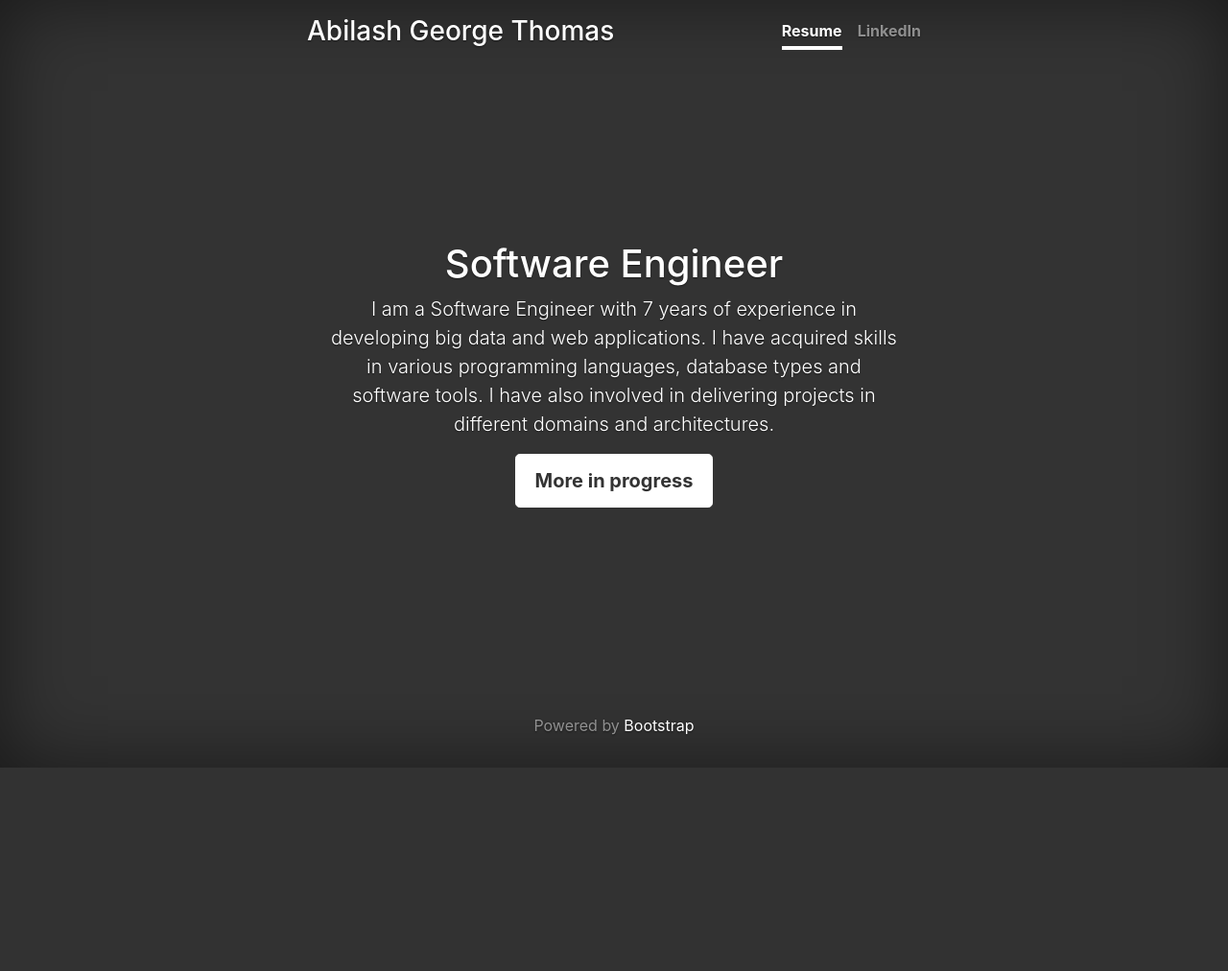
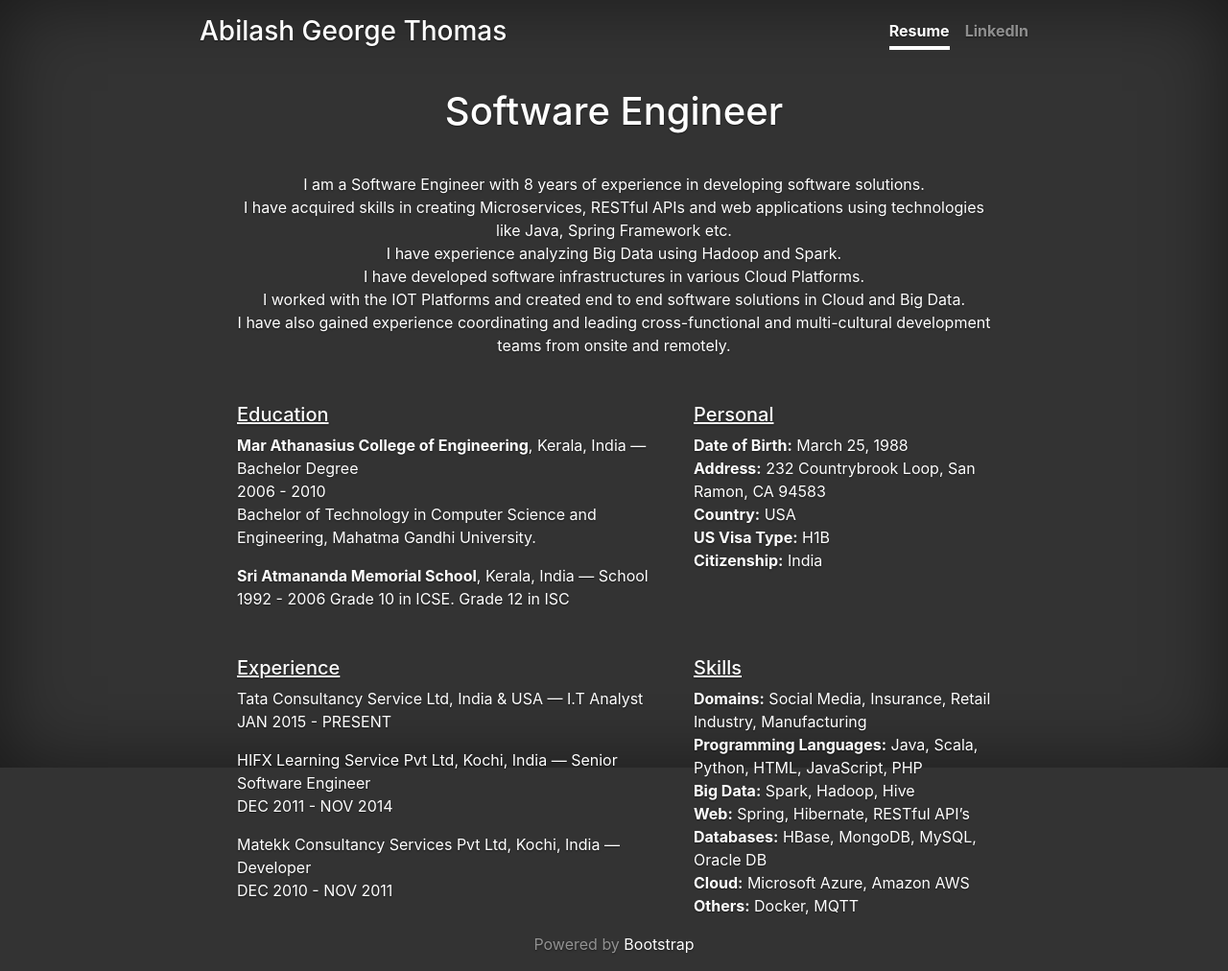
Before and after one commit to abilashgt/profilephp, a PHP site: page /index.html in a window 1280 px wide. Shown: the whole page at 96% size. Before the commit the page ends 800 px from the top, so only its background shows below. Run offline with PHP 8.4, Linux system fonts and the light colour scheme.

Commit message:
update with personal details, education, experience and skills

```diff
--- a/cover.css
+++ b/cover.css
@@ -39,7 +39,7 @@ body {
 }
 
 .cover-container {
-  max-width: 42em;
+  max-width: 56em;
 }
 
 
--- a/index.html
+++ b/index.html
@@ -14,6 +14,9 @@
 
     <!-- Custom styles for this template -->
     <link href="cover.css" rel="stylesheet">
+
+    <!-- Custom styles for this template -->
+    <link href="style.css" rel="stylesheet">
   </head>
 
   <body class="text-center">
@@ -30,15 +33,77 @@
       </header>
 
       <main role="main" class="inner cover">
-        <h1 class="cover-heading">Software Engineer</h1>
-        <p class="lead">
-          I am a  Software Engineer with 7 years of experience in developing big data and web applications.
-          I have acquired skills in various programming languages, database types and software tools.
-          I have also involved in delivering projects in different domains and architectures.
-        </p>
-        <p class="lead">
-          <a href="#" class="btn btn-lg btn-secondary">More in progress</a>
-        </p>
+        <h1 class="cover-heading" style="margin: 1em 0">Software Engineer</h1>
+
+        <div class="container">
+          <div class="row">
+            <div class="col-lg-12 col-md-12 col-sm-12 col-xs-12">
+              <ul class="list-unstyled">
+                <li>I am a Software Engineer with 8 years of experience in developing software solutions.</li>
+                <li>I have acquired skills in creating Microservices, RESTful APIs and web applications using technologies like Java, Spring Framework etc.</li>
+                <li>I have experience analyzing Big Data using Hadoop and Spark.</li>
+                <li>I have developed software infrastructures in various Cloud Platforms.</li>
+                <li>I worked with the IOT Platforms and created end to end software solutions in Cloud and Big Data.</li>
+                <li>I have also gained experience coordinating and leading cross-functional and multi-cultural development teams from onsite and remotely.</li>
+              </ul>
+            </div>
+          </div>
+
+          <div class="row" style="margin-top: 2em">
+            <div class="col-lg-7 col-md-7 col-sm-7 col-xs-7 text-align-left">
+              <h5>Education</h5>
+              <p>
+                <b>Mar Athanasius College of Engineering</b>, Kerala, India — Bachelor Degree <br />
+                2006 - 2010 <br />
+                Bachelor of Technology in Computer Science and Engineering, Mahatma Gandhi University.
+              </p>
+              <p>
+                <b>Sri Atmananda Memorial School</b>, Kerala, India — School 1992 - 2006
+                Grade 10 in ICSE. Grade 12 in ISC
+              </p>
+            </div>
+            <div class="col-lg-5 col-md-5 col-sm-5 col-xs-5 text-align-left">
+              <h5>Personal</h5>
+              <p>
+                <b>Date of Birth:</b> March 25, 1988 <br />
+                <b>Address:</b> 232 Countrybrook Loop, San Ramon, CA 94583 <br />
+                <b>Country:</b> USA <br />
+                <b>US Visa Type:</b> H1B <br />
+                <b>Citizenship:</b> India
+              </p>
+            </div>
+          </div>
+
+          <div class="row" style="margin-top: 2em">
+            <div class="col-lg-7 col-md-7 col-sm-7 col-xs-7 text-align-left">
+              <h5>Experience</h5>
+              <p>
+                Tata Consultancy Service Ltd, India & USA — I.T Analyst <br />
+                JAN 2015 - PRESENT
+              </p>
+              <p>
+                HIFX Learning Service Pvt Ltd, Kochi, India — Senior Software Engineer <br />
+                DEC 2011 - NOV 2014
+              </p>
+              <p>
+                Matekk Consultancy Services Pvt Ltd, Kochi, India — Developer <br />
+                DEC 2010 - NOV 2011
+              </p>
+            </div>
+            <div class="col-lg-5 col-md-5 col-sm-5 col-xs-5 text-align-left">
+              <h5>Skills</h5>
+              <p>
+                <b>Domains:</b> Social Media, Insurance, Retail Industry, Manufacturing <br />
+                <b>Programming Languages:</b> Java, Scala, Python, HTML, JavaScript, PHP <br />
+                <b>Big Data:</b> Spark, Hadoop, Hive <br />
+                <b>Web:</b> Spring, Hibernate, RESTful API’s <br />
+                <b>Databases:</b>  HBase, MongoDB, MySQL, Oracle DB <br />
+                <b>Cloud:</b> Microsoft Azure, Amazon AWS <br />
+                <b>Others:</b> Docker, MQTT
+              </p>
+            </div>
+          </div>
+        </div>
       </main>
 
       <footer class="mastfoot mt-auto">
--- /dev/null
+++ b/style.css
@@ -0,0 +1,16 @@
+/*
+ * Locals
+ */
+
+.text-align-left{
+    text-align: left;
+}
+
+.text-align-left h5 {
+    text-align: left;
+    text-decoration: underline;
+}
+
+.text-align-left p {
+    text-align: left;
+}
```
